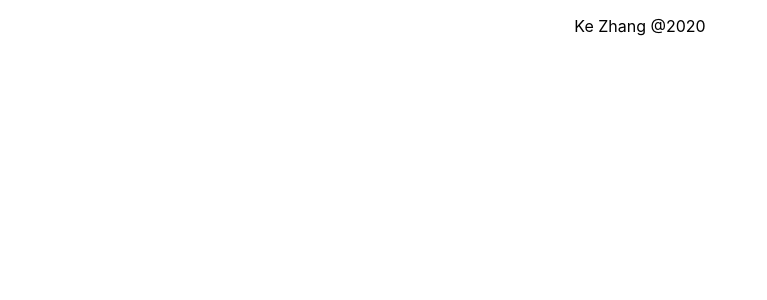
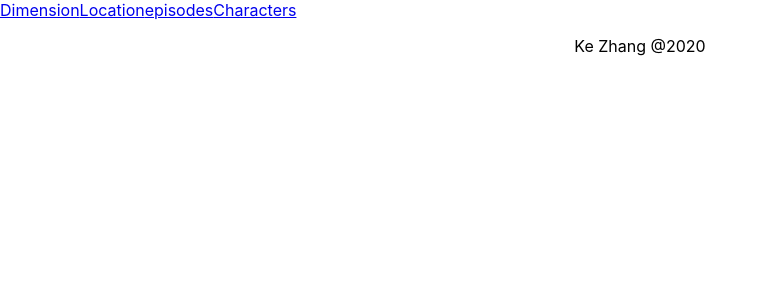
Before and after one commit to Im-perfect/rick-and-morty-single-page, a React (Create React App) app: page /dimensions in a window 1280 px wide. Shown: the top 300 px of the page, without its empty margins (0-767 px from the left). Built offline with nearby package versions, Linux system fonts and the light colour scheme.

Commit message:
Added routers and navigation

```diff
--- /dev/null
+++ b/src/components/DimensionList.js
@@ -0,0 +1,22 @@
+import React, { Component } from 'react'
+import { connect } from 'react-redux'
+
+export class DimensionList extends Component {
+    render() {
+        return (
+            <div>
+
+            </div>
+        )
+    }
+}
+
+const mapStateToProps = (state) => ({
+
+})
+
+const mapDispatchToProps = {
+
+}
+
+export default connect(mapStateToProps, mapDispatchToProps)(DimensionList)
--- /dev/null
+++ b/src/components/EpisodeList.js
@@ -0,0 +1,22 @@
+import React, { Component } from 'react'
+import { connect } from 'react-redux'
+
+export class EpisodeList extends Component {
+    render() {
+        return (
+            <div>
+
+            </div>
+        )
+    }
+}
+
+const mapStateToProps = (state) => ({
+
+})
+
+const mapDispatchToProps = {
+
+}
+
+export default connect(mapStateToProps, mapDispatchToProps)(EpisodeList)
--- a/src/components/Header.js
+++ b/src/components/Header.js
@@ -1,5 +1,6 @@
 import React, { Component } from 'react'
 import mainBg from '../main.gif'
+import Navigation from './Navigation'
 
 export default class Header extends Component {
     render() {
@@ -8,6 +9,7 @@ export default class Header extends Component {
                 {/* <div className="main-bg">
                     <img src={mainBg} alt="rick-and-morty-gif"></img>
                 </div> */}
+                <Navigation />
             </header>
         )
     }
--- /dev/null
+++ b/src/components/LocationList.js
@@ -0,0 +1,22 @@
+import React, { Component } from 'react'
+import { connect } from 'react-redux'
+
+export class LocationList extends Component {
+    render() {
+        return (
+            <div>
+
+            </div>
+        )
+    }
+}
+
+const mapStateToProps = (state) => ({
+
+})
+
+const mapDispatchToProps = {
+
+}
+
+export default connect(mapStateToProps, mapDispatchToProps)(LocationList)
--- /dev/null
+++ b/src/components/Navigation.js
@@ -0,0 +1,15 @@
+import React, { Component } from "react";
+import { Link } from "react-router-dom";
+
+export default class Navigation extends Component {
+  render() {
+    return (
+      <div>
+        <Link to="/dimensions">Dimension</Link>
+        <Link to="/locations">Location</Link>
+        <Link to="/episodes">episodes</Link>
+        <Link to="/characters">Characters</Link>
+      </div>
+    );
+  }
+}
--- a/src/components/Routes.js
+++ b/src/components/Routes.js
@@ -1,11 +1,17 @@
 import React, { Component } from "react";
-import { Route } from 'react-router-dom'
-import CharacterList from './CharacterList'
+import { Route } from "react-router-dom";
+import DimensionList from "./DimensionList";
+import LocationList from "./LocationList";
+import EpisodeList from "./EpisodeList";
+import CharacterList from "./CharacterList";
 
 export default class Routes extends Component {
   render() {
     return (
       <div>
+        <Route path="/dimensions" exact component={DimensionList} />
+        <Route path="/locations" exact component={LocationList} />
+        <Route path="/episodes" exact component={EpisodeList} />
         <Route path="/characters" exact component={CharacterList} />
       </div>
     );
```
